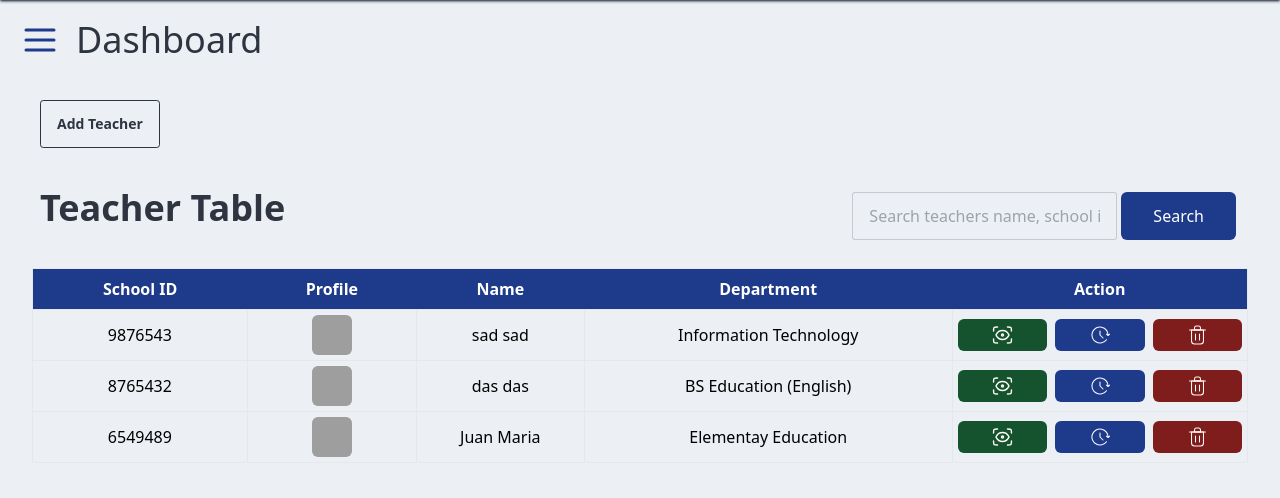
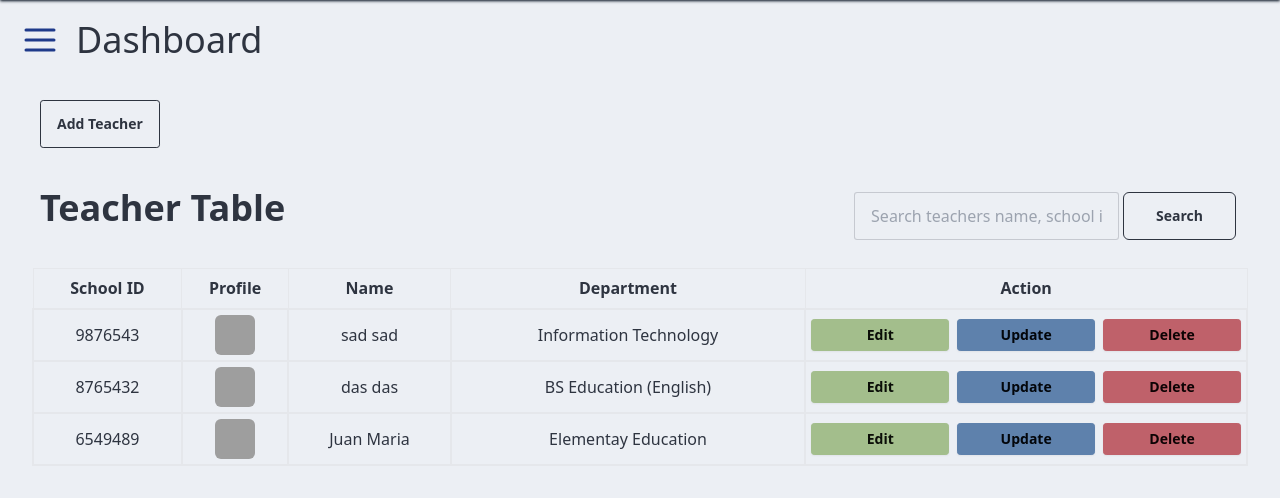
Before and after one commit to Hiiex09/jan_capstone, a PHP site: page /admin/manage_teacher.php in a window 1280 px wide. Shown: the part 73-571 px from the top of the page. Run offline with PHP 8.4, Linux system fonts and the light colour scheme; a user stored in the database is signed in; data comes from the database, SQL or seed files in the repository; data that the repository does not hold is empty; some libraries are stand-ins or nearby versions; grey boxes are pictures that could not be loaded.

Commit message:
changes in teacher table and improving

```diff
--- a/admin/manage_teacher.php
+++ b/admin/manage_teacher.php
@@ -260,7 +260,7 @@ $result = $conn->query($sql);
                     type="submit"
                     name="enter"
                     value="Search"
-                    class="px-8 py-3 rounded-md cursor-pointer bg-blue-900 text-white">
+                    class="px-8 py-3 rounded-md cursor-pointer btn btn-md btn-outline">
                 </div>
               </div>
             </form>
@@ -273,21 +273,21 @@ $result = $conn->query($sql);
     <section>
       <div class="overflow-x-auto m-3">
         <table class="table-auto w-full border shadow">
-          <thead class=" bg-blue-900 text-white">
-            <tr>
-              <th class="px-4 py-2 text-center">School ID</th>
-              <th class="px-4 py-2 text-center">Profile</th>
-              <th class="px-4 py-2 text-center">Name</th>
-              <th class="px-4 py-2 text-center">Department</th>
-              <th class="px-4 py-2 text-center">Action</th>
+          <thead>
+            <tr class="text-center h-10">
+              <th class=" border">School ID</th>
+              <th class=" border">Profile</th>
+              <th class=" border">Name</th>
+              <th class=" border">Department</th>
+              <th class=" border">Action</th>
             </tr>
           </thead>
           <tbody>
             <?php if ($result->num_rows > 0): ?>
               <?php while ($row = $result->fetch_assoc()): ?>
-                <tr class="border-b hover:bg-pink-50">
-                  <td class="text-center text-black border"><?php echo htmlspecialchars($row['school_id']); ?></td>
-                  <td class="text-center text-black border">
+                <tr class="text-center">
+                  <td class="border border-2"><?php echo htmlspecialchars($row['school_id']); ?></td>
+                  <td class="border border-2">
                     <div class="flex justify-center item-center">
                       <div class="m-1">
                         <?php if ($row['image']): ?>
@@ -299,29 +299,23 @@ $result = $conn->query($sql);
                       </div>
                     </div>
                   </td>
-                  <td class="text-center text-black border"><?php echo htmlspecialchars($row['name']); ?></td>
-                  <td class="text-center text-black border"><?php echo htmlspecialchars($row['department_name']); ?></td>
-                  <!-- <td class="text-center text-black border hidden"><?php echo htmlspecialchars($row['section_name']); ?></td> -->
-                  <td class="text-center text-black border">
-                    <div class="w-full flex justify-center items-center">
-                      <div class="m-1 w-full">
-                        <a href="manage_teacher_ratings.php?teacher_id=<?php echo htmlspecialchars($row['teacher_id']); ?>">
-                          <img src="../admin/tools/Images/view.svg" alt="School ID"
-                            class="w-full h-8 px-2 rounded-md py-1 bg-green-900 hover:bg-green-500 top-1 left-8">
+                  <td class="border border-2"><?php echo htmlspecialchars($row['name']); ?></td>
+                  <td class="border border-2"><?php echo htmlspecialchars($row['department_name']); ?></td>
+                  <!-- <td class="text-center text-black border border-2 hidden"><?php echo htmlspecialchars($row['section_name']); ?></td> -->
+                  <td class="border border-2">
+                    <div class="w-full flex justify-between items-center gap-2 p-1">
+                      <a href="manage_teacher_ratings.php?teacher_id=<?php echo htmlspecialchars($row['teacher_id']); ?>"
+                        class="btn btn-sm btn-success flex-1">
+                        Edit
                       </a>
-                      </div>
-                      <div class="m-1 w-full">
-                        <a href="#">
-                          <img src="../admin/tools/Images/update.svg" alt="School ID"
-                            class="w-full h-8 px-2 rounded-md py-1 bg-blue-900 hover:bg-blue-500 top-1 left-8">
+                      <a href="#"
+                        class="btn btn-sm btn-primary flex-1">
+                        Update
                       </a>
-                      </div>
-                      <div class="m-1 w-full">
-                        <a href="../admin/delete.php?deleteId=<?php echo $row['teacher_id']; ?>">
-                          <img src="../admin/tools/Images/delete.svg" alt="Delete Teacher"
-                            class="w-full h-8 px-2 rounded-md py-1 bg-red-900 hover:bg-red-500 top-1 left-8">
+                      <a href="../admin/delete.php?deleteId=<?php echo $row['teacher_id']; ?>"
+                        class="btn btn-sm btn-error flex-1">
+                        Delete
                       </a>
-
                     </div>
       </div>
       </td>
```
Also changed, not shown: upload/pics/67a09450090ba.png (added), upload/pics/67a0946f5160e.png (added), upload/pics/67a0948eb09c7.png (added). Lines whose indentation alone changed are shown as unchanged.
